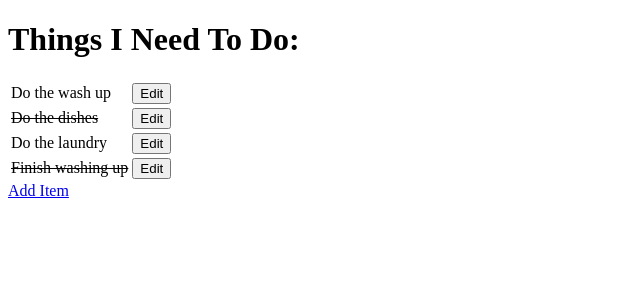
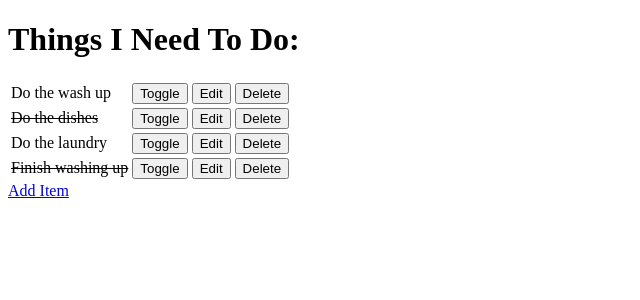
Before and after one commit to Jmurray1989/hello-django, a Django app: template todo/templates/todo/todo_list.html in a window 1280 px wide. Shown: the top 300 px of the page, without its empty margins (0-640 px from the left). Run offline with Django 3.2, Linux system fonts and the light colour scheme; the template is opened without the code that fills it: values that come from a table or form of the project are taken from there, others are empty; data comes from the database, SQL or seed files in the repository; parts of the project's set-up code (start-up, migrations or seed data) failed here and were passed over.

Commit message:
added delete function

```diff
--- a/django_todo/urls.py
+++ b/django_todo/urls.py
@@ -15,11 +15,13 @@ Including another URLconf
 """
 from django.contrib import admin
 from django.urls import path
-from todo.views import get_todo_list, add_item, edit_item
+from todo.views import views
 
 urlpatterns = [
     path('admin/', admin.site.urls),
-    path('', get_todo_list, name='get_todo_list'),
-    path('add', add_item, name='add'),
-    path('edit/<item_id>', edit_item, name='edit')
+    path('', views.get_todo_list, name='get_todo_list'),
+    path('add', views.add_item, name='add'),
+    path('edit/<item_id>', views.edit_item, name='edit'),
+    path('toggle/<item_id>', views.toggle_item, name='toggle'),
+    path('delete/<item_id>', views.delete_item, name='delete'),
 ]
--- a/todo/templates/todo/todo_list.html
+++ b/todo/templates/todo/todo_list.html
@@ -21,8 +21,18 @@
 
 			{% endif %}
 			<td>
+				<a href="/toggle/{{ item.id }}">
+					<button>Toggle</button>
+				</a>
+			</td>
+            <td>
 				<a href="/edit/{{ item.id }}">
 					<button>Edit</button>
+				</a>
+			</td>
+             <td>
+				<a href="/delete/{{ delete.id }}">
+					<button>Delete</button>
 				</a>
 			</td>
 
```
Also changed, not shown: todo/views.py (+13 -0 lines).
